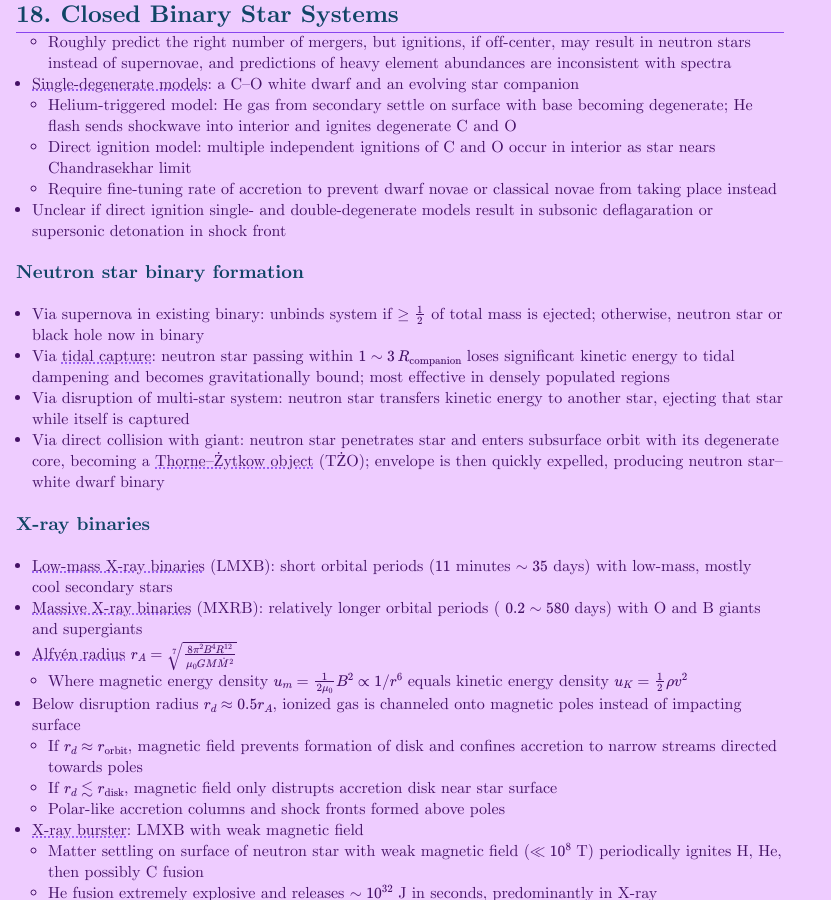
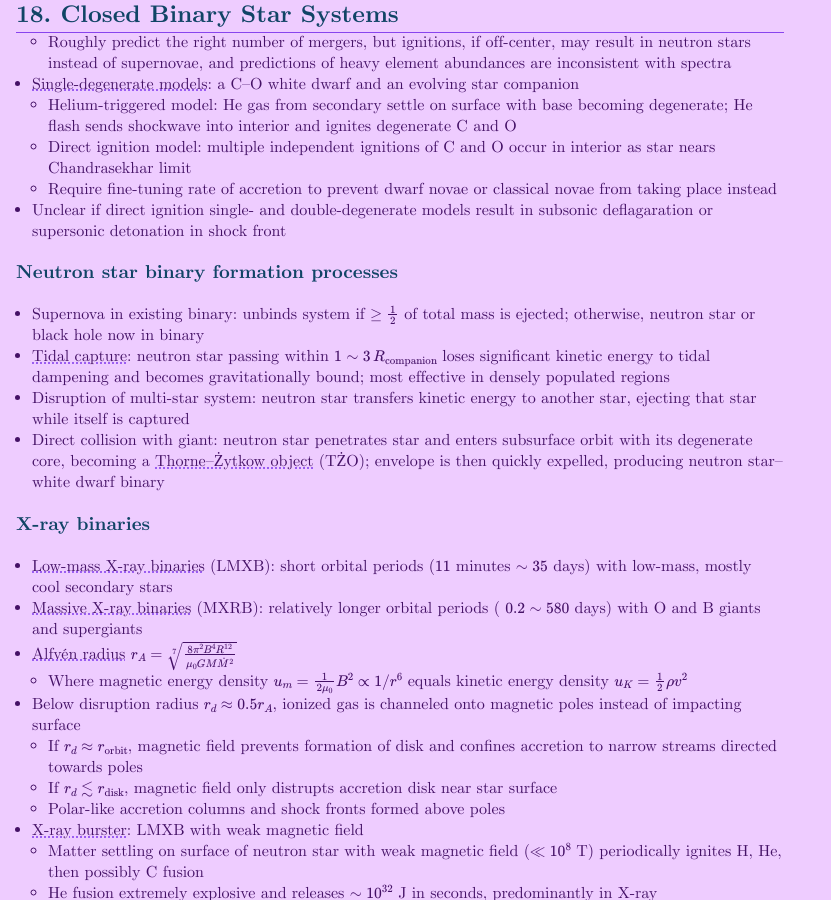
Before and after one commit to xingyzt/notes, a Jekyll site: the page built from intro-to-modern-astrophysics/18.md, in a window 1280 px wide and 900 px high, scrolled down 3381 px. Shown: the whole window, without its empty margins (0-831 px from the left). Built offline with Jekyll 4.4.1, drawn with Linux system fonts in a browser that asks for light colours; our own code applies the rules of GitHub Pages for plain Markdown files; some of the changed text lies outside the part shown.

Commit message:
Add files via upload

```diff
--- a/intro-to-modern-astrophysics/18.md
+++ b/intro-to-modern-astrophysics/18.md
@@ -116,12 +116,12 @@
   * Require fine-tuning rate of accretion to prevent dwarf novae or classical novae from taking place instead
 * Unclear if direct ignition single- and double-degenerate models result in subsonic deflagaration or supersonic detonation in shock front
 
-### Neutron star binary formation
+### Neutron star binary formation processes
 
-* Via supernova in existing binary: unbinds system if $\ge{1\over2}$ of total mass is ejected; otherwise, neutron star or black hole now in binary
-* Via **tidal capture**: neutron star passing within $1\sim3\,R_\text{companion}$ loses significant kinetic energy to tidal dampening and becomes gravitationally bound; most effective in densely populated regions
-* Via disruption of multi-star system: neutron star transfers kinetic energy to another star, ejecting that star while itself is captured
-* Via direct collision with giant: neutron star penetrates star and enters subsurface orbit with its degenerate core, becoming a **Thorne–Żytkow object** (TŻO); envelope is then quickly expelled, producing neutron star–white dwarf binary
+* Supernova in existing binary: unbinds system if $\ge{1\over2}$ of total mass is ejected; otherwise, neutron star or black hole now in binary
+* **Tidal capture**: neutron star passing within $1\sim3\,R_\text{companion}$ loses significant kinetic energy to tidal dampening and becomes gravitationally bound; most effective in densely populated regions
+* Disruption of multi-star system: neutron star transfers kinetic energy to another star, ejecting that star while itself is captured
+* Direct collision with giant: neutron star penetrates star and enters subsurface orbit with its degenerate core, becoming a **Thorne–Żytkow object** (TŻO); envelope is then quickly expelled, producing neutron star–white dwarf binary
 
 ### X-ray binaries
 
```
Also changed, not shown: other parts of intro-to-modern-astrophysics/18.md (+1 -1 lines).
